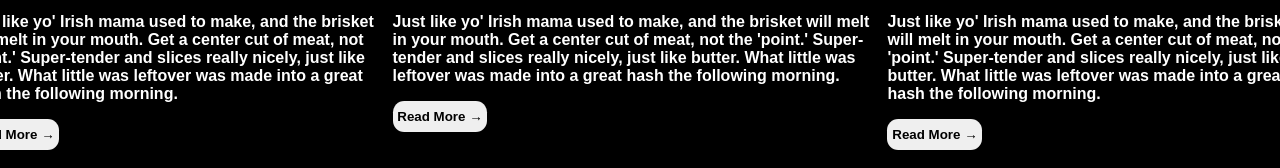
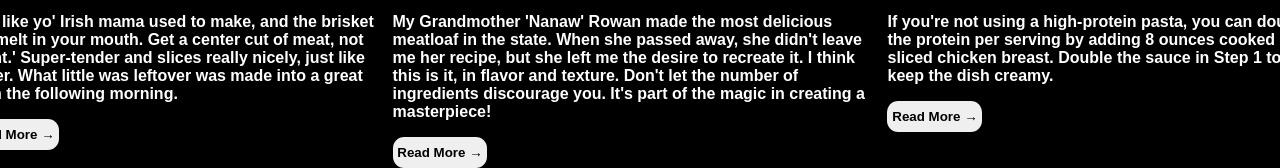
Before and after one commit to Ian-Wairimu/odin-recipes, a plain HTML site: page index.html in a window 1280 px wide. Shown: the part 909-1077 px from the top of the page. Drawn offline with Linux system fonts and the light colour scheme.

Commit message:
edited the cards in the index.html

```diff
--- a/index.html
+++ b/index.html
@@ -42,14 +42,14 @@
         <a href="/recipes/beef.html" target="_parent" rel="noopener noreferrer">
         <img src="images/beef.jpg" alt="beef" height="330px">
         </a>
-        <p>Just like yo' Irish mama used to make, and the brisket will melt in your mouth. Get a center cut of meat, not the 'point.' Super-tender and slices really nicely, just like butter. What little was leftover was made into a great hash the following morning.</p>
+        <p>My Grandmother 'Nanaw' Rowan made the most delicious meatloaf in the state. When she passed away, she didn't leave me her recipe, but she left me the desire to recreate it. I think this is it, in flavor and texture. Don't let the number of ingredients discourage you. It's part of the magic in creating a masterpiece!</p>
         <button>Read More <span>&rarr;</span></button>
        </section>
        <section>
         <a href="/recipes/beef.html" target="_parent" rel="noopener noreferrer">
         <img src="images/pexels-valeria-boltneva-1307658.jpg" alt="steak" height="330px" width="428px">
         </a>
-        <p>Just like yo' Irish mama used to make, and the brisket will melt in your mouth. Get a center cut of meat, not the 'point.' Super-tender and slices really nicely, just like butter. What little was leftover was made into a great hash the following morning.</p>
+        <p>If you're not using a high-protein pasta, you can double the protein per serving by adding 8 ounces cooked and sliced chicken breast. Double the sauce in Step 1 to keep the dish creamy.</p>
         <button>Read More <span>&rarr;</span></button>
        </section>
    </div>
```
